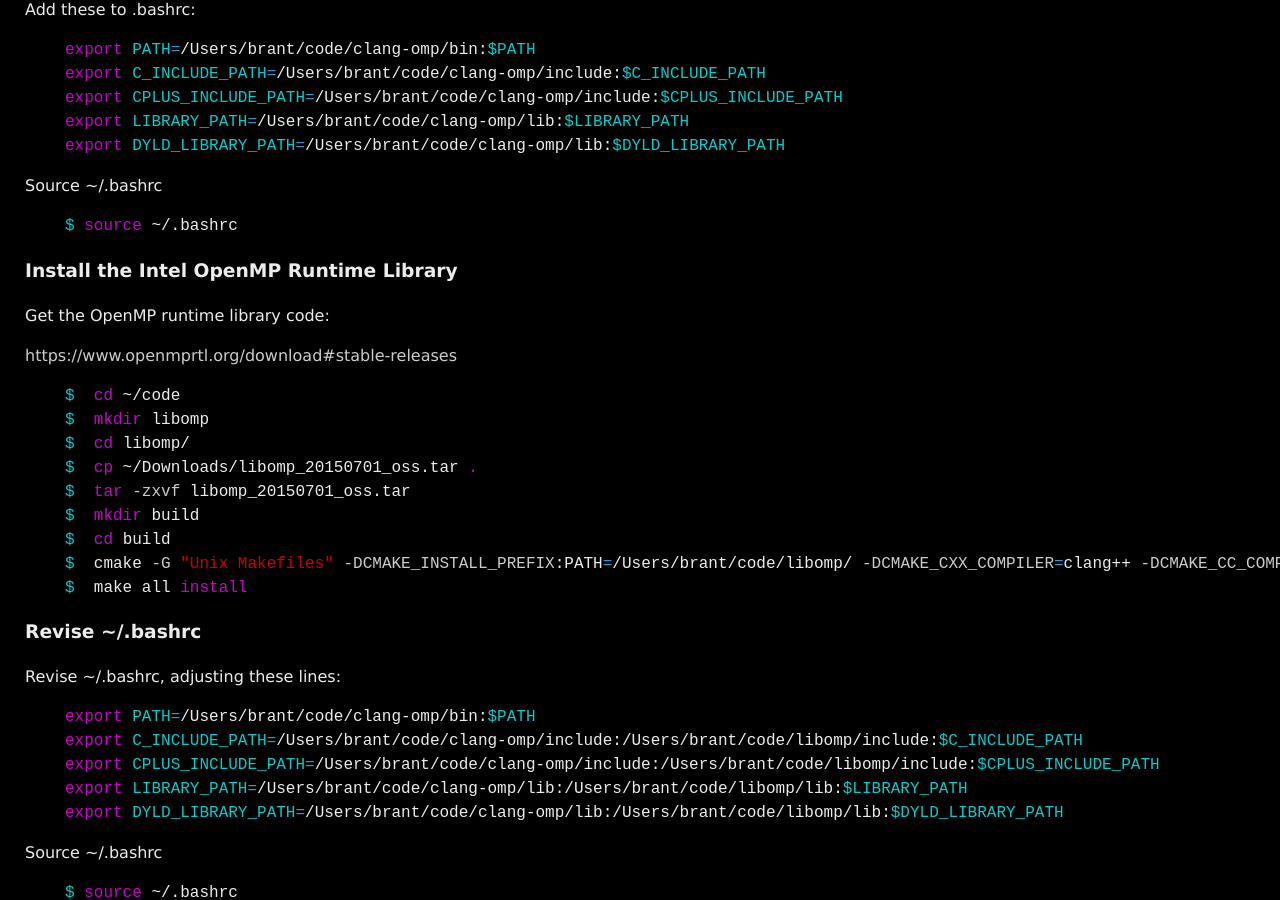
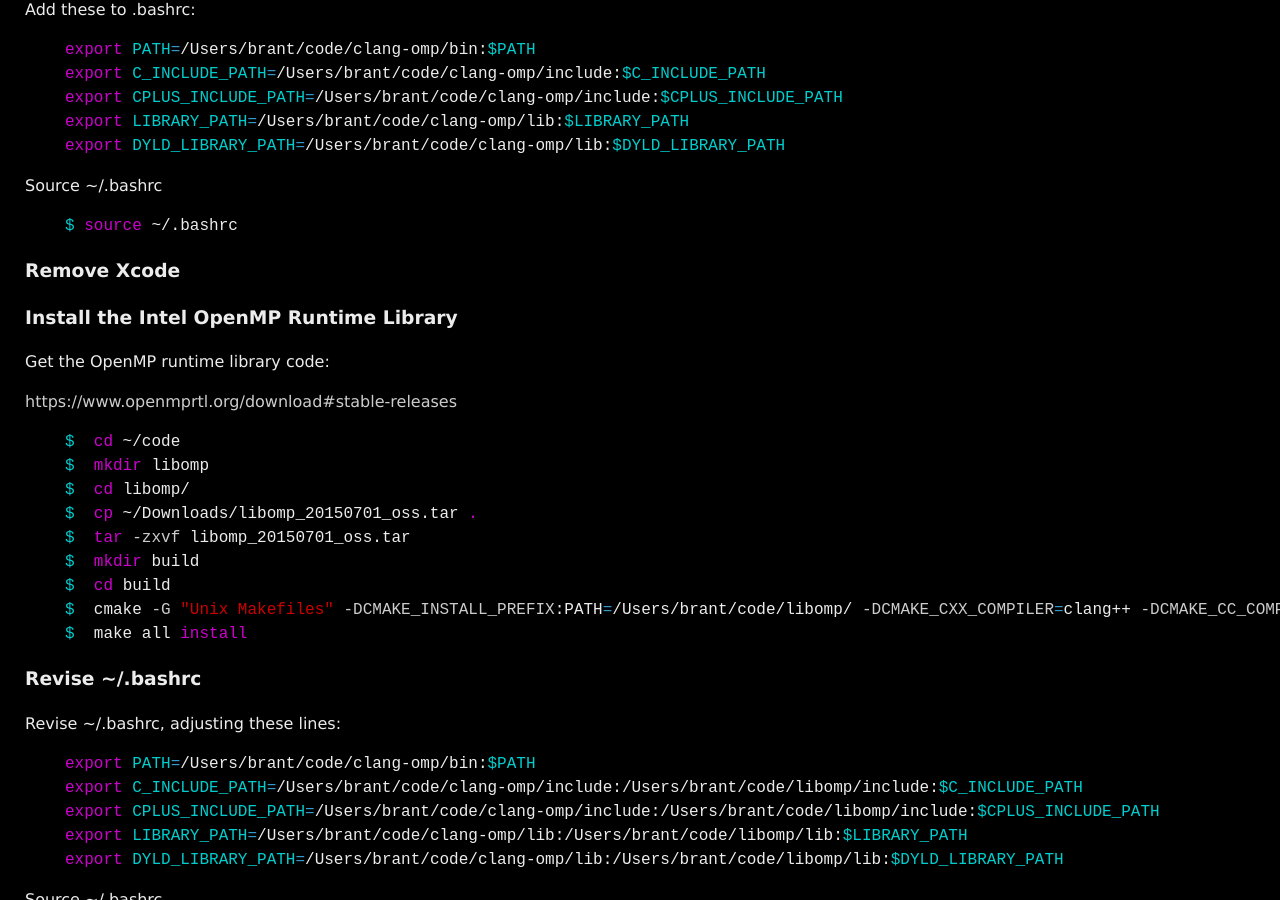
Before and after one commit to brantr/brantr.github.io, a Jekyll site: the page built from _posts/2015-09-15-Computer-configuration.md, in a window 1280 px wide and 900 px high, scrolled down 5115 px. Built offline with Jekyll 4.4.1, drawn with Linux system fonts in a browser that asks for light colours; Markdown is read by kramdown in place of the engine named in the settings.

Commit message:
Adding remove xcode.

```diff
--- a/_posts/2015-09-15-Computer-configuration.md
+++ b/_posts/2015-09-15-Computer-configuration.md
@@ -300,6 +300,8 @@ Source ~/.bashrc
 $ source ~/.bashrc
 {% endhighlight %}
 
+### Remove Xcode ###
+
 ### Install the Intel OpenMP Runtime Library ###
 
 Get the OpenMP runtime library code:
```
